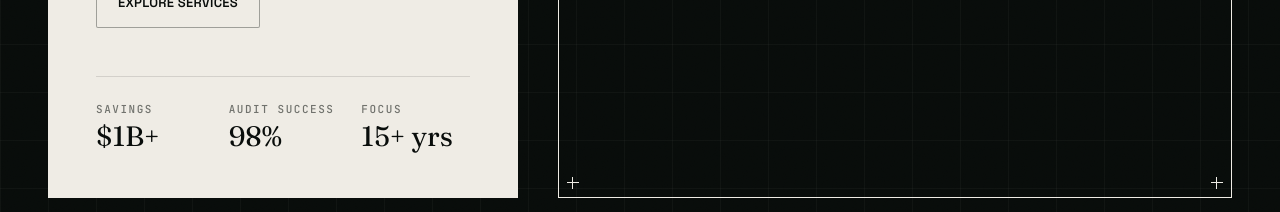
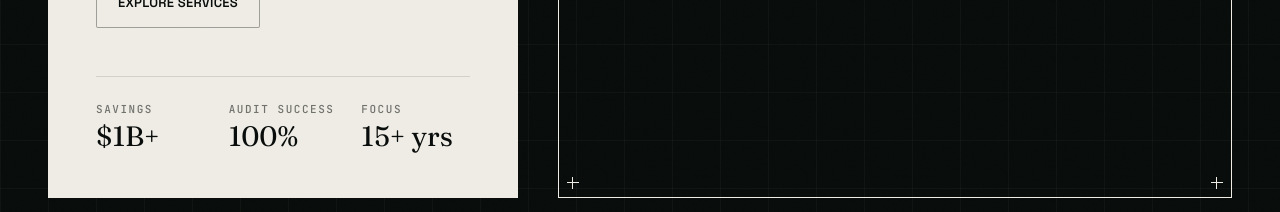
Before and after one commit to sitareddy0166/concord-site-v6-inverse-editorial-system, a React (Vite) app: page / in a window 1280 px wide. Shown: the part 980-1192 px from the top of the page. Built offline with nearby package versions, Linux system fonts and the light colour scheme.

Commit message:
Changes
Co-authored-by: sitareddy0166 <259143895+sitareddy0166@users.noreply.github.com>

```diff
--- a/src/pages/Home.jsx
+++ b/src/pages/Home.jsx
@@ -166,7 +166,7 @@ export default function Home() {
                 </div>
                 <div>
                   <dt className="tech-label" style={{ color: 'rgba(8,12,10,0.55)' }}>Audit Success</dt>
-                  <dd className="font-[Fraunces] text-[28px] leading-none mt-1 text-[rgb(var(--ink))]">98%</dd>
+                  <dd className="font-[Fraunces] text-[28px] leading-none mt-1 text-[rgb(var(--ink))]">100%</dd>
                 </div>
                 <div>
                   <dt className="tech-label" style={{ color: 'rgba(8,12,10,0.55)' }}>Focus</dt>
```
